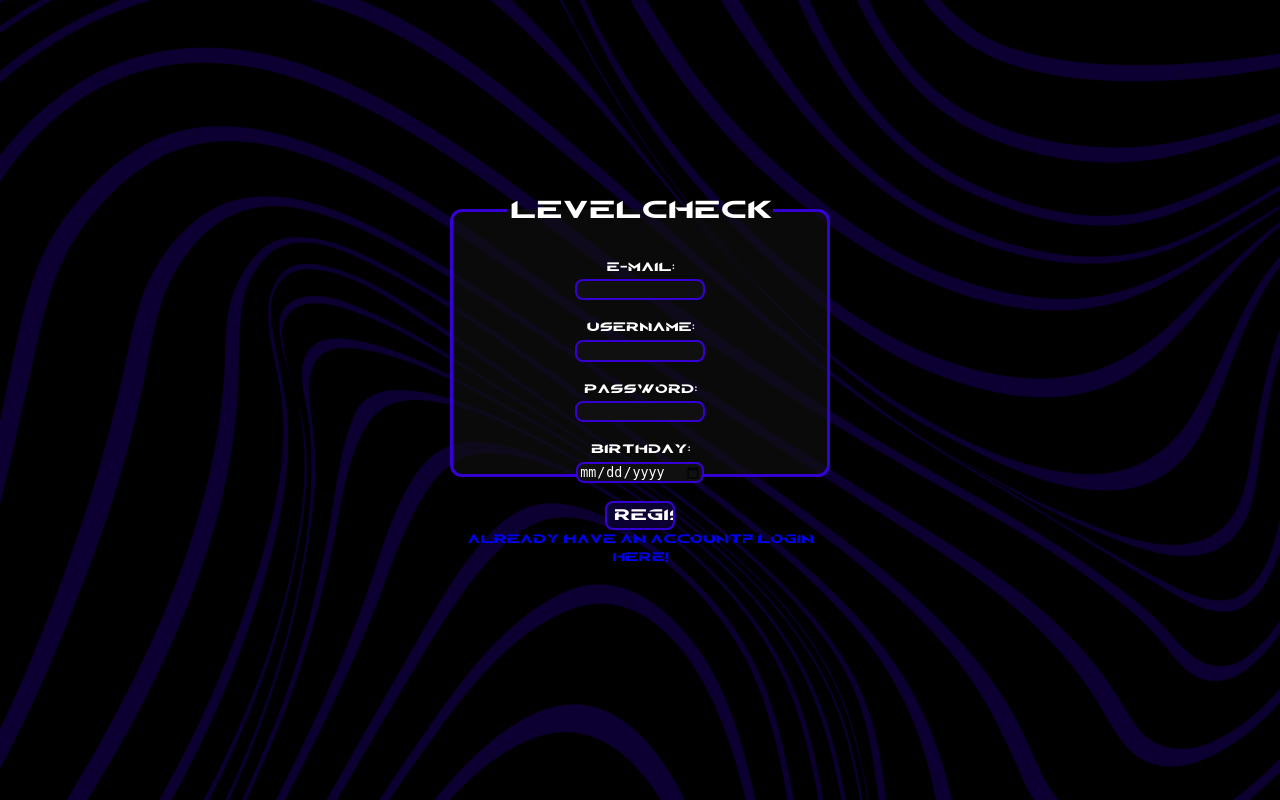
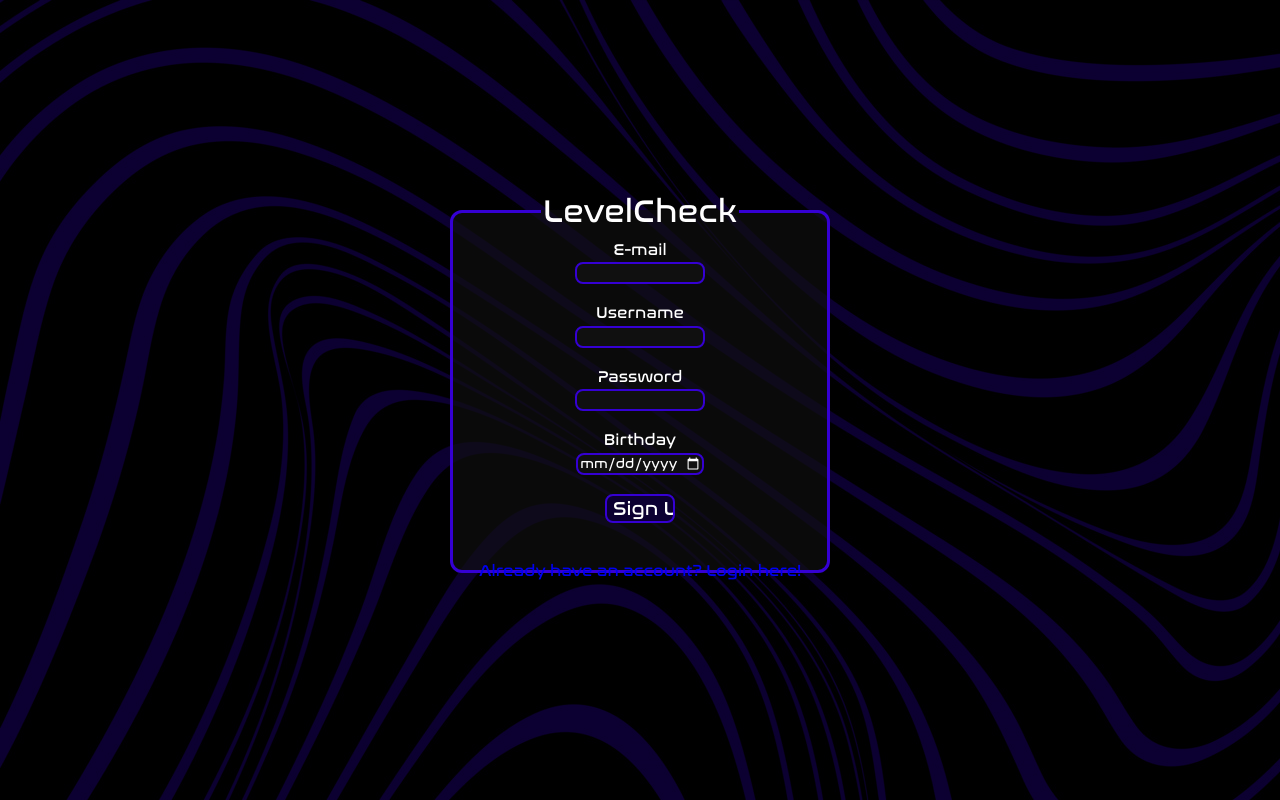
Before and after one commit to bernardofg24/ProjetoDIAM, a Django app: page /levelcheck/createacc in a window 1280 px wide. Run offline with Django 4.2, Linux system fonts and the light colour scheme.

Commit message:
Login e Sign Up done

```diff
--- a/projeto/levelcheck/static/website/css/login.css
+++ b/projeto/levelcheck/static/website/css/login.css
@@ -1,6 +1,6 @@
 @font-face {
-  font-family: modern;
-  src: url("../fonts/modern.ttf");
+  font-family: detroit;
+  src: url("../fonts/nasalization-rg.otf");
 }
 
 html{
@@ -8,7 +8,7 @@ html{
 	width: 100%;
 	margin: 0;
 	padding: 0;
-	font-family: modern;
+	font-family: detroit;
 	color: white;
 }
 
@@ -29,6 +29,14 @@ body{
 	text-align: center;
 }
 
+#signup{
+	margin: auto;
+	padding: 0;
+	width: 30%;
+	height: 74%;
+	text-align: center;
+}
+
 fieldset{
 	border-color: #3500D3;
 	border-style: solid;
@@ -37,6 +45,10 @@ fieldset{
 	background-color: rgba(16,16,16,0.66);
 	height: 100%;
 	padding-top: 7.5%;
+}
+
+#signup_fs{
+	padding-top: 2.5%;
 }
 
 legend{
@@ -64,17 +76,14 @@ input{
 	background-color: rgb(16,16,16);
 	color: white;
 	width: 35%;
-}
-
-input[type=text]{
-	font-family: modern;
+	font-family: detroit;
+	color-scheme: dark;
 }
 
 input[type=submit]{
 	width: 20%;
 	background-color: #0C0032;
-	font-family: modern;
-	font-size: 1.25em;
+	font-size: 1.2em;
 	cursor: pointer;
 }
 
--- a/projeto/levelcheck/templates/levelcheck/create_acc.html
+++ b/projeto/levelcheck/templates/levelcheck/create_acc.html
@@ -1,16 +1,22 @@
 {% extends "levelcheck/login_form.html" %}
 
 {% block form %}
-
-<label for="email">E-mail:</label>
-<input type="email" id="email" name="email" required><br>
-<label for="username">Username:</label>
-<input type="text" id="username" name="username" required><br>
-<label for="password">Password:</label>
-<input type="password" id="password" name="password" required><br>
-<label for="birthday">Birthday:</label>
-<input type="date" id="birthday" name="birthday" required><br>
-<input type="submit" value="Registar">
-<a href="{% url 'levelcheck:login_form' %}">Already have an account? Login here!</a>
-
+<div id="signup">
+    <form action="{% url 'levelcheck:create_acc' %}" method="post">
+        {% csrf_token %}
+        <fieldset id="signup_fs">
+            <legend>LevelCheck</legend>
+            <label for="email">E-mail</label>
+            <input type="email" id="email" name="email" required><br>
+            <label for="username">Username</label>
+            <input type="text" id="username" name="username" required><br>
+            <label for="password">Password</label>
+            <input type="password" id="password" name="password" required><br>
+            <label for="birthday">Birthday</label>
+            <input type="date" id="birthday" name="birthday" required><br>
+            <input type="submit" value="Sign Up"><br><br>
+            <a href="{% url 'levelcheck:login_form' %}">Already have an account? Login here!</a>
+        </fieldset>
+    </form>
+</div>
 {% endblock %}
--- a/projeto/levelcheck/templates/levelcheck/login_form.html
+++ b/projeto/levelcheck/templates/levelcheck/login_form.html
@@ -7,22 +7,22 @@
     <link rel="stylesheet" type="text/css" href="{% static 'website/css/login.css' %}" />
 </head>
 <body>
+    {% block form %}
     <div id="login">
         <form action="{% url 'levelcheck:login_form' %}" method="post">
             {% csrf_token %}
             <fieldset>
                 <legend>LevelCheck</legend>
-                {% block form %}
                 <label for="username">Username</label>
                 <input type="text" id="username" name="username"><br>
                 <label for="password">Password</label>
                 <input type="password" id="password" name="password"><br>
                 <input type="submit" value="Login"><br><br>
                 <a href="{% url 'levelcheck:create_acc' %}">Don't have an account? Sign up now!</a>
-                {% endblock %}
             </fieldset>
         </form>
     </div>
+    {% endblock %}
 
     {% if err_creds %}
         <p><strong>{{ err_creds }}</strong></p>
```
Also changed, not shown: projeto/levelcheck/static/website/fonts/modern.ttf (deleted), projeto/levelcheck/static/website/fonts/nasalization-rg.otf (added).
